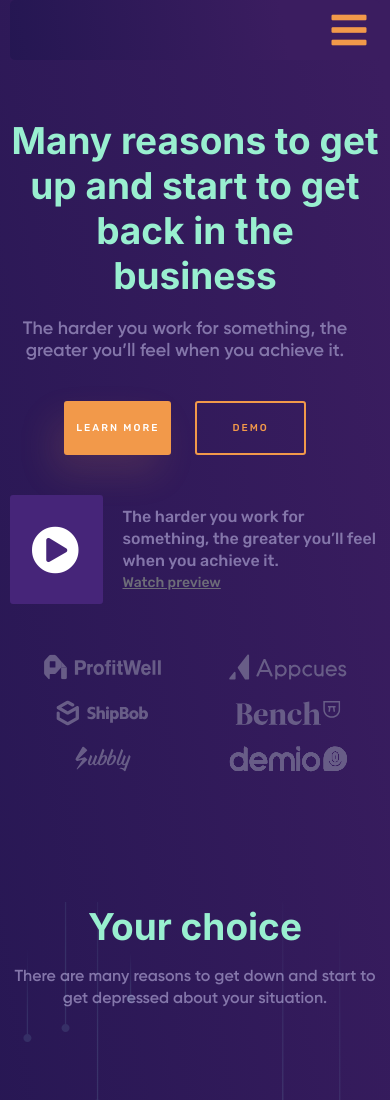
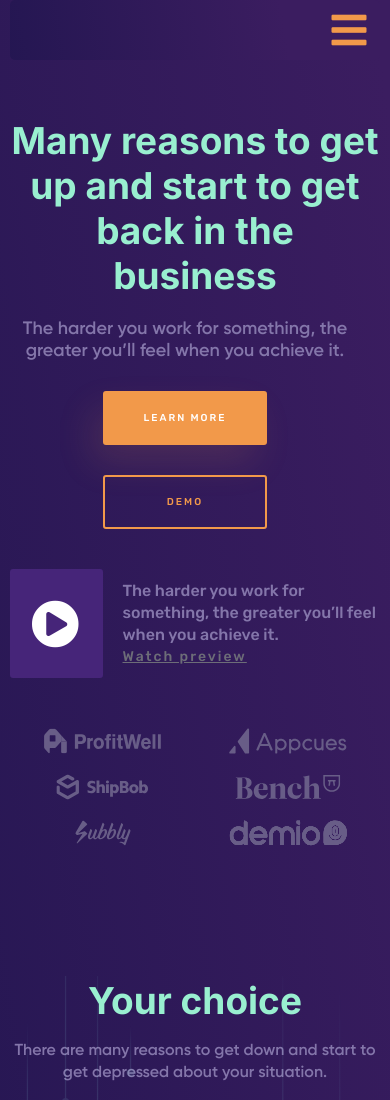
Before and after one commit to AndreyK1ryanov/Beauty_landing, a plain HTML site: page index.html in a window 390 px wide. Shown: the top 1100 px of the page. Drawn offline with Linux system fonts and the light colour scheme; animation ran at ten frames a second.

Commit message:
daily_update

```diff
--- a/index.html
+++ b/index.html
@@ -77,22 +77,24 @@
         <!--pop up sign in - finish-->
 
         <!--block#1 - start-->
-        <div class="block_one">
-            <div class="block_one_first">
-                <h1 id="block_one_head">Many reasons to get up and start to get back in the business</h1>
-                <p id="block_one_title">The harder you work for something, the greater you’ll feel when you achieve it.
+        <div class="promo">
+            <div class="promo__left-side">
+                <h1 class="promo__header">Many reasons to get up and start to get back in the business</h1>
+                <p class="promo__title">The harder you work for something, the greater you’ll feel when you achieve
+                    it.
                 </p>
-                <button class="orange-button block_one_button">Learn More</button>
-                <button id="demo_button" class="dark-button block_one_button">DEMO</button>
-                <div class="block_one_preview">
-                    <button id="play_button" class="fas fa-play-circle"></button>
-                    <p id="title_one">The harder you work for something, the greater you’ll feel when you achieve it.
-                        <a href="#" id="title_two">Watch preview</a>
+                <button class="promo__button orange-button">Learn More</button>
+                <button class="promo__button dark-button">DEMO</button>
+                <div class="preview">
+                    <button class="preview__play-button fas fa-play-circle"></button>
+                    <p class="preview__title">The harder you work for something, the greater you’ll feel when you
+                        achieve it.
+                        <a href="#" class="preview__open-button">Watch preview</a>
                     </p>
                 </div>
             </div>
-            <div class="block_one_second">
-                <img src="pictures/svg/human.svg" alt="">
+            <div class="promo__right-side">
+                <img class="promo__background" src="pictures/svg/human.svg" alt="">
             </div>
         </div>
         <!--block#1 - finish-->
--- a/less/main_style.less
+++ b/less/main_style.less
@@ -327,32 +327,34 @@ button{
 //popup_in finish
 
 //block#1 start
-.block_one{
+.promo{
 		display: grid;
 		grid-template-columns: 50% 50%;
 		margin-top: 135px;
-	&_button{
-		margin-right: 20px;
-		margin-top: 40px;
-		padding: 13px 31.93px;
-	}
-	&_preview{
-		margin-top: 60px;
-		display: grid;
-		grid-template-columns: 35% 65%;
-	}
-	p{
+		&__header{
+			font-size: 44px;
+			color: @blue;
+		}
+		&__title{
 			color: @purple;
 			line-height: 22px;
 			font-size: 19px;
 			font-family: 'Gilroy-SemiBold';
-	}
-	h1{
-		font-size: 44px;
-		color: @blue;
-	}
-}
-#play_button{
+			padding-top: 19px;
+			padding-right: 20px;
+		}
+		&__button{
+			min-width: 164px;
+			margin-right: 20px;
+			margin-top: 40px;
+			padding: 13px 31.93px;
+		}
+}
+.preview{
+	margin-top: 60px;
+	display: grid;
+	grid-template-columns: 35% 65%;
+	&__play-button{
 		text-align: center;
 		font-size: 48px;
 		background-color: #462579;
@@ -360,18 +362,17 @@ button{
 		border-width: 0px;
 		justify-content: center;
 		min-height: 100px;
-}
-#play_button:hover{
+		transition-property: font-size;
+		transition-duration: 0.1s;
+	}
+	&__play-button:hover{
 		font-size: 45px;
 	}
-#demo_button{
+	&__open-button{
 		padding: 13px 57.6px;
 	}
-#block_one_title{
-	padding-top: 19px;
-	padding-right: 20px;
-}
-#title_one{
+	&__title{
+		color: @purple;
 		font-family: 'Rubik';
 		display: grid;
 		grid-template-columns: 100%;
@@ -381,61 +382,61 @@ button{
 		font-size: 16px;
 		line-height: 22px;
 	}
-#title_two{
+	&__open-button{
 		font-family: 'Rubik';
 		padding: 0px;
+		letter-spacing: 2px;
 		font-size: 14px;
 		color: #6D6D78;
-}
-#title_two:hover{
+		transition-property: font-size;
+		transition-duration: 0.1s;
+	}
+	&__open-button:hover{
 		color: @orange;
+	}
 }
 //adaptation start
 @media  (max-width: 1140px)  {
-	.block_one{
+	.promo{
 		overflow: hidden;
-		&_first{
+		&__left-side{
 			padding-right: 20px;
 		}
-		&_preview{
+		margin-top: 60px;
+		&__header{
+			font-size: 41px;
+		}
+		&__title{
+			font-size: 18px;
+		}
+		&__button{
+			margin-top: 30px;
+		}
+	}
+	.preview{
 		margin: 40px 0px;
-
-		}
-		margin-top: 60px;
-		h1{
-			font-size: 41px;
-		}
-		p{
-			font-size: 18px;
-		}
-	}
-	#demo_button{
-		margin-top: 20px;
 	}
 }
 @media  (max-width: 768px)  {
-	.block_one{
+	.promo{
 		text-align: center;
 		grid-template-columns: 1fr;
-		&_first{
+		&__left-side{
 			padding-right: 0px;
 		}
-		&_button{
+		&__button{
 			padding: 15px 10px;
 			font-size: 10px;
 		}
-		&_second{
+		&__right-side{
 			display: none;
 		}
-		&_preview{
+	}
+	.preview{
 		grid-template-columns: 25% 75%;
-		}
-	}
-	#demo_button{
-		padding: 15px 35px
-	}
-	#title_one{
+		&__title{
 			text-align: left;
+		}
 	}
 }
 //adaptation finish
```
Also changed, not shown: css/main_style.css. Lines whose indentation alone changed are shown as unchanged.
